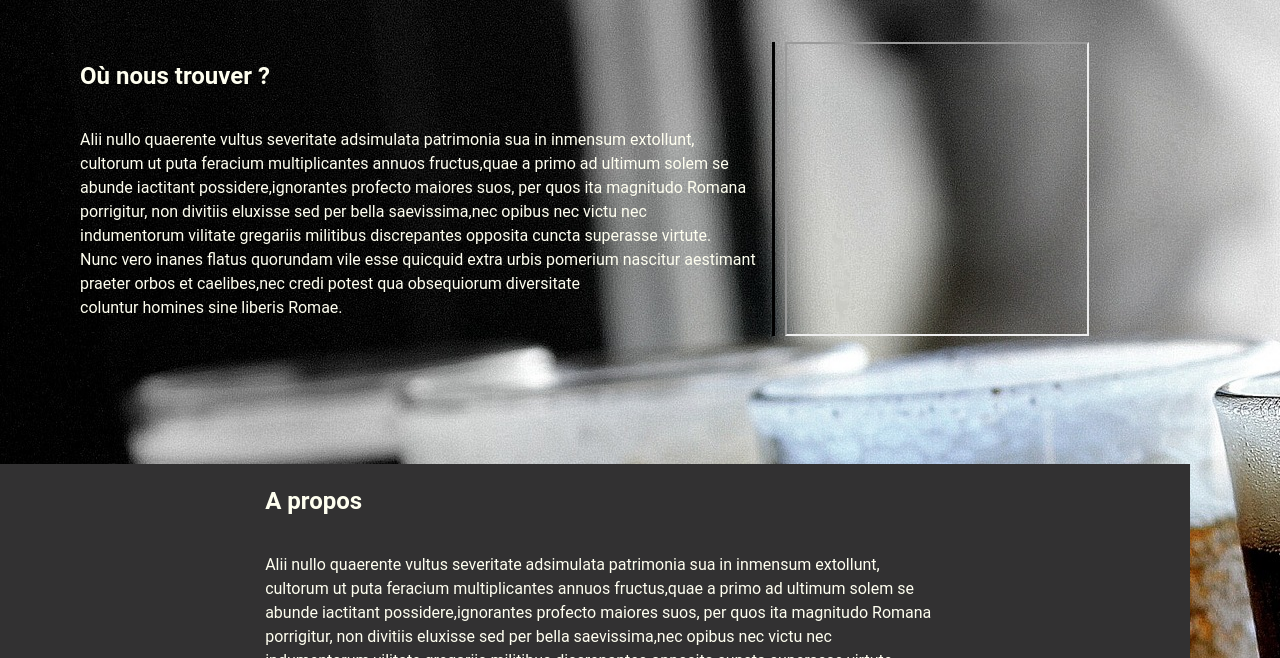
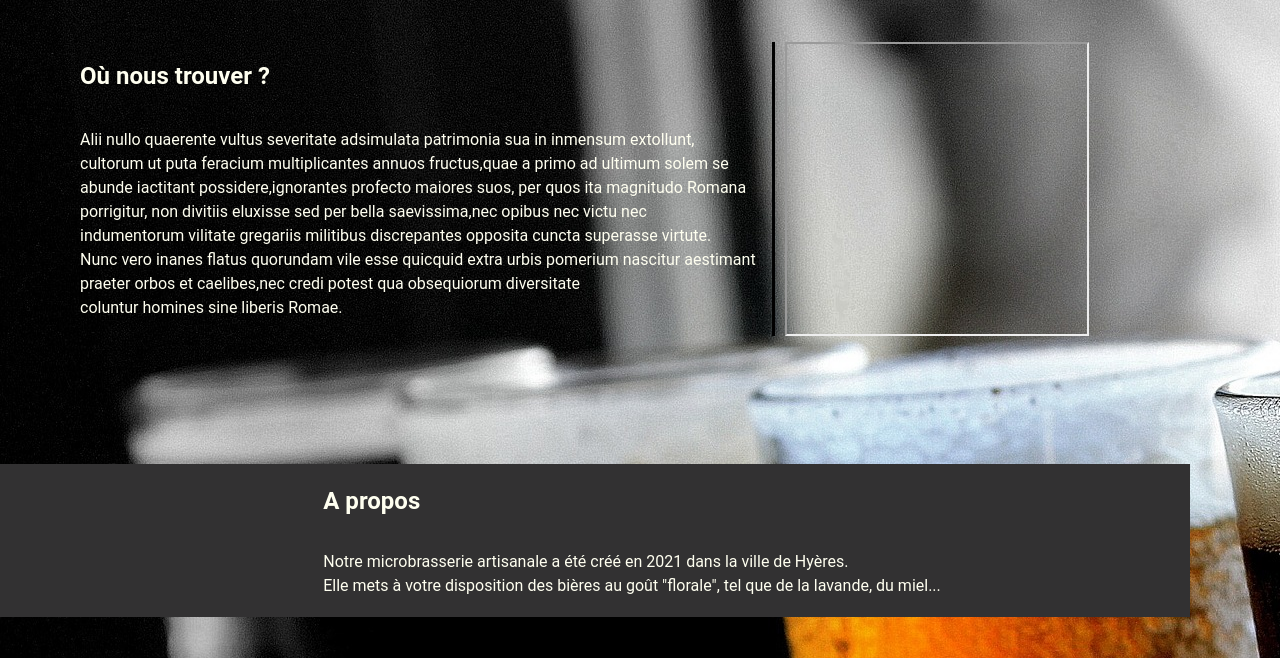
Before and after one commit to Async-Mayeul/micro_brasserie, a plain HTML site: page static/index.html in a window 1280 px wide. Shown: the part 142-800 px from the top of the page. Drawn offline with Linux system fonts and the light colour scheme.

Commit message:
complete the paragraphs

```diff
--- a/static/index.html
+++ b/static/index.html
@@ -45,14 +45,9 @@
             <section>
                 <h2>A propos</h2>
                     <p>
-                        Alii nullo quaerente vultus severitate adsimulata patrimonia sua in inmensum extollunt,<br>
-                        cultorum ut puta feracium multiplicantes annuos fructus,quae a primo ad ultimum solem se<br>
-                        abunde iactitant possidere,ignorantes profecto maiores suos, per quos ita magnitudo Romana<br>
-                        porrigitur, non divitiis eluxisse sed per bella saevissima,nec opibus nec victu nec<br>
-                        indumentorum vilitate gregariis militibus discrepantes opposita cuncta superasse virtute.<br>
-                        Nunc vero inanes flatus quorundam vile esse quicquid extra urbis pomerium nascitur aestimant<br>
-                        praeter orbos et caelibes,nec credi potest qua obsequiorum diversitate<br>
-                        coluntur homines sine liberis Romae.<br>
+                        Notre microbrasserie artisanale a été créé en 2021 dans la ville de Hyères.<br>
+                        Elle mets à votre disposition des bières au goût "florale", tel que de la lavande, du miel...<br>
+
                     </p>
             </section><!--ajouter background-image CSS-->
                 <!--ajouter ::before une double quotte stylise-->
```
